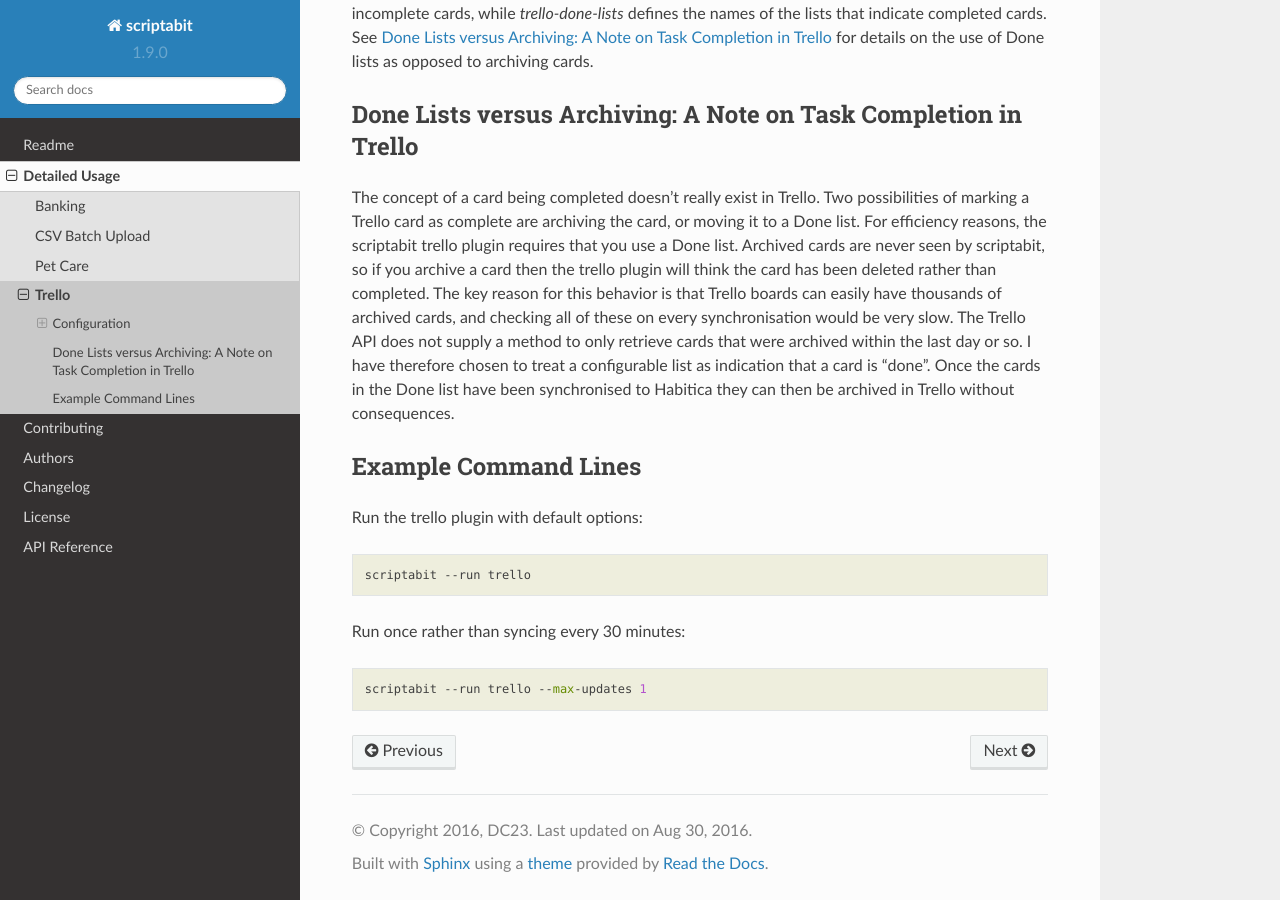
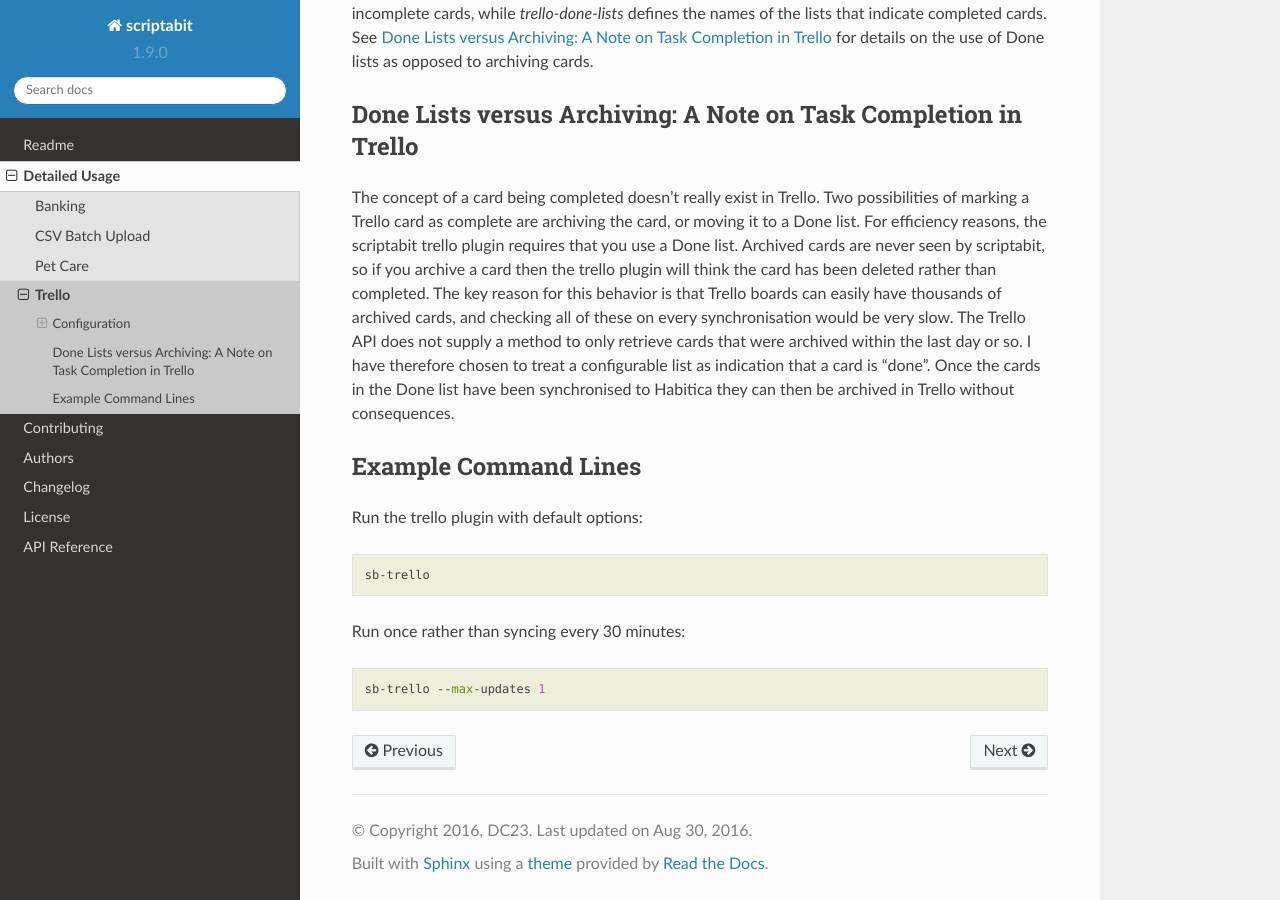
Before and after one commit to DC23/scriptabit, a Sphinx documentation site: the page built from docs/usage/trello.rst, in a window 1280 px wide and 900 px high, scrolled down 2013 px. Built offline with Sphinx 7.4.7 and the Read the Docs theme 2.0.0, drawn with Linux system fonts in a browser that asks for light colours.

Commit message:
updated trello usage docs

```diff
--- a/docs/usage/petcare.rst
+++ b/docs/usage/petcare.rst
@@ -34,7 +34,7 @@
 be done through the official applications.
 
 Examples
-^^^^^^^^
+++++++++
 
 These example command lines all use the shortcut method. The long form would
 use `scriptabit --run pet_care` instead of `sb-pets`.
--- a/docs/usage/trello.rst
+++ b/docs/usage/trello.rst
@@ -115,8 +115,8 @@
 
 Run the trello plugin with default options::
 
-    scriptabit --run trello
+    sb-trello
 
 Run once rather than syncing every 30 minutes::
 
-    scriptabit --run trello --max-updates 1
+    sb-trello --max-updates 1
```
